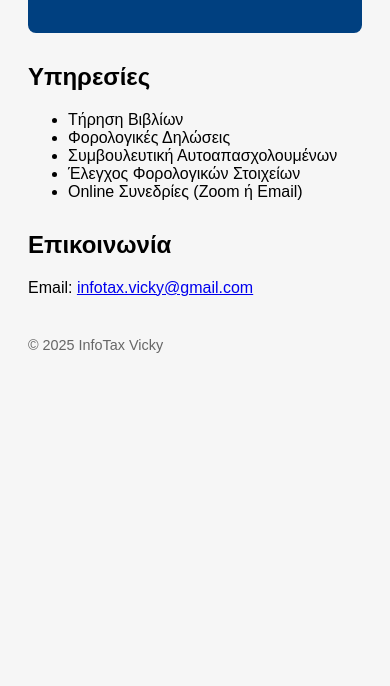
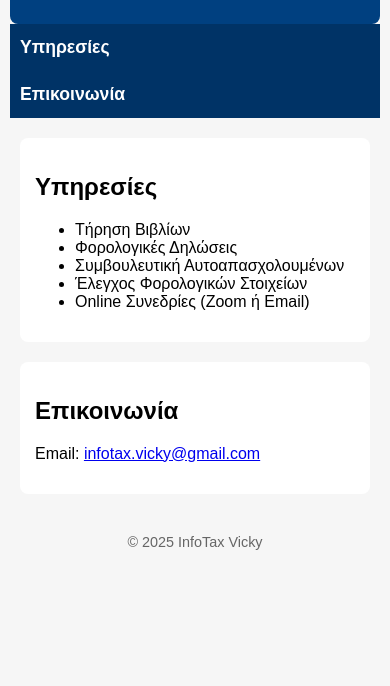
Before and after one commit to infotaxvicky/infotaxvicky, a plain HTML site: page index.html in a window 390 px wide. Shown: the part 158-844 px from the top of the page. Drawn offline with Linux system fonts and the light colour scheme.

Commit message:
Update index.html

```diff
--- a/index.html
+++ b/index.html
@@ -1,32 +1,71 @@
-Add index.html
+
 <!DOCTYPE html>
 <html lang="el">
 <head>
-  <meta charset="UTF-8">
-  <meta name="viewport" content="width=device-width, initial-scale=1.0">
+  <meta charset="UTF-8" />
+  <meta name="viewport" content="width=device-width, initial-scale=1" />
   <title>InfoTax Vicky – Λογιστικές Υπηρεσίες</title>
   <style>
     body {
       font-family: Arial, sans-serif;
       padding: 20px;
       background-color: #f6f6f6;
+      margin: 0;
     }
     header {
       background-color: #004080;
       color: white;
       padding: 20px;
+      border-radius: 0 0 8px 8px;
+      text-align: center;
+    }
+    nav {
+      background-color: #003366;
+      display: flex;
+      justify-content: center;
+      padding: 10px 0;
+      flex-wrap: wrap;
+    }
+    nav a {
+      color: white;
+      text-decoration: none;
+      margin: 0 15px;
+      font-weight: bold;
+      font-size: 1.1em;
+      padding: 5px 10px;
+      border-radius: 4px;
+    }
+    nav a:hover {
+      background-color: #0059b3;
+    }
+    section {
+      max-width: 800px;
+      margin: 30px auto;
+      background-color: white;
+      padding: 20px;
       border-radius: 8px;
     }
-    h1 {
-      margin: 0;
-    }
-    section {
-      margin-top: 30px;
-    }
     footer {
-      margin-top: 40px;
+      text-align: center;
+      margin: 40px 0 20px 0;
       font-size: 0.9em;
       color: #666;
+    }
+    @media (max-width: 600px) {
+      nav {
+        flex-direction: column;
+        padding: 0;
+      }
+      nav a {
+        margin: 8px 0;
+      }
+      body {
+        padding: 10px;
+      }
+      section {
+        margin: 20px 10px;
+        padding: 15px;
+      }
     }
   </style>
 </head>
@@ -36,7 +75,12 @@ Add index.html
     <p>Λογιστικές Υπηρεσίες για Κύπριους και Αλλοδαπούς</p>
   </header>
 
-  <section>
+  <nav>
+    <a href="#services">Υπηρεσίες</a>
+    <a href="#contact">Επικοινωνία</a>
+  </nav>
+
+  <section id="services">
     <h2>Υπηρεσίες</h2>
     <ul>
       <li>Τήρηση Βιβλίων</li>
@@ -47,7 +91,7 @@ Add index.html
     </ul>
   </section>
 
-  <section>
+  <section id="contact">
     <h2>Επικοινωνία</h2>
     <p>Email: <a href="mailto:infotax.vicky@gmail.com">infotax.vicky@gmail.com</a></p>
   </section>
```
